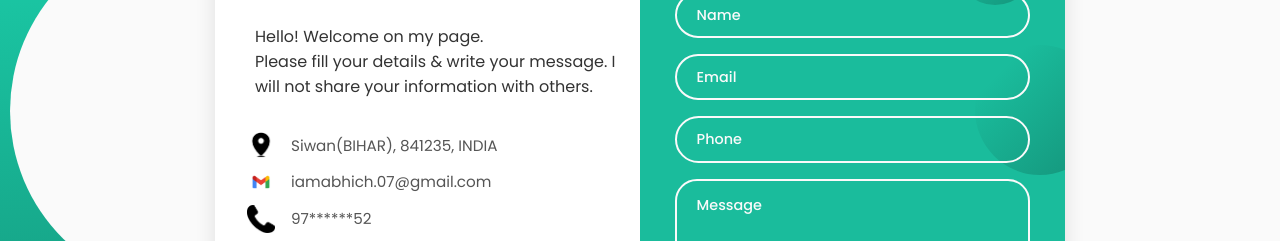
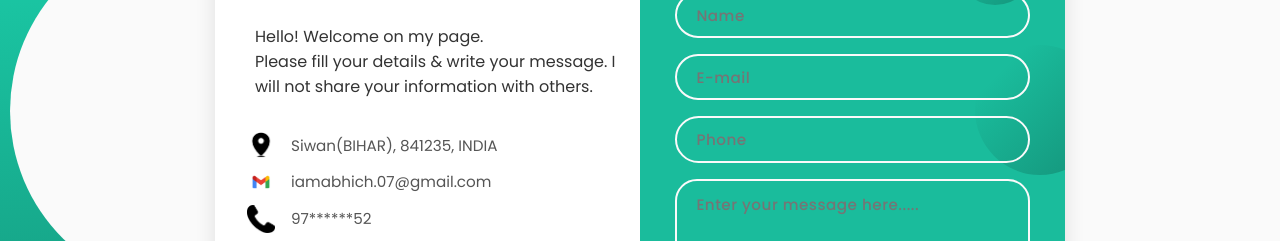
Before and after one commit to iamabhiCH/Personal-Portfolio, a plain HTML site: page contact.html in a window 1280 px wide. Shown: the part 229-470 px from the top of the page. Drawn offline with Linux system fonts and the light colour scheme.

Commit message:
Update contact.html
change placeholder

```diff
--- a/contact.html
+++ b/contact.html
@@ -5,6 +5,7 @@
     <meta http-equiv="X-UA-Compatible" content="IE=edge">
     <meta name="viewport" content="width=device-width, initial-scale=1.0">
     <title>Abhishek Yadav - Contact</title>
+    <link rel="icon" href="img/young-man.png">
     <link rel="stylesheet" href="style.css">
     <script src="https://kit.fontawesome.com/0f0928316b.js" crossorigin="anonymous"></script>
 </head>
@@ -63,24 +64,24 @@
                 <form action="https://formspree.io/f/mjvzwwnp" method="POST">
                     <h3 class="title">Contact me</h3>
                     <div class="input-container "> <!-- add focus here-->
-                        <input type="text" name="name" class="input"/>
-                        <label for="">Name</label>
-                        <span>Name</span>
+                        <input type="text" name="name" class="input" placeholder="Name"/>
+                        <!-- <label for="">Name</label>
+                        <span>Name</span> -->
                     </div>
                     <div class="input-container">
-                        <input type="email" name="email" class="input"/>
-                        <label for="">Email</label>
-                        <span>Email</span>
+                        <input type="email" name="email" class="input" placeholder="E-mail"/>
+                        <!-- <label for="">Email</label>
+                        <span>Email</span> -->
                     </div>
                     <div class="input-container">
-                        <input type="tel" name="phone" class="input"/>
-                        <label for="">Phone</label>
-                        <span>Phone</span>
+                        <input type="tel" name="phone" class="input" placeholder="Phone"/>
+                        <!-- <label for="">Phone</label>
+                        <span>Phone</span> -->
                     </div>
                     <div class="input-container textarea">
-                        <textarea name="message" class="input"></textarea>
-                        <label for="">Message</label>
-                        <span>Message</span>
+                        <textarea name="message" class="input" placeholder="Enter your message here....."></textarea>
+                        <!-- <label for="">Message</label>
+                        <span>Message</span> -->
                     </div>
                     <input type="submit" value="Send" class="btn"/>
                     <a href="index.html" class="btn1" target="_parent">Go back</a>
```
